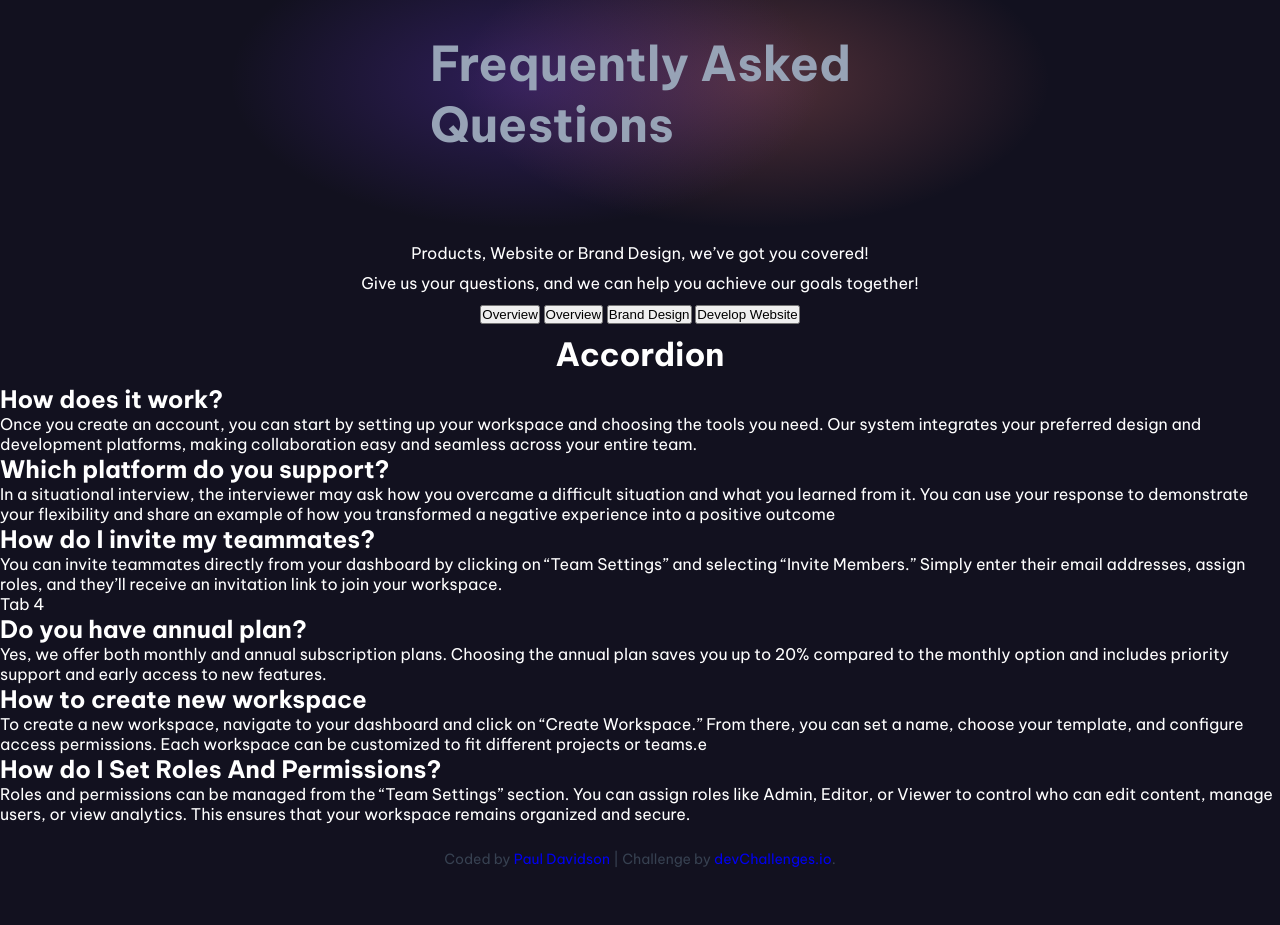
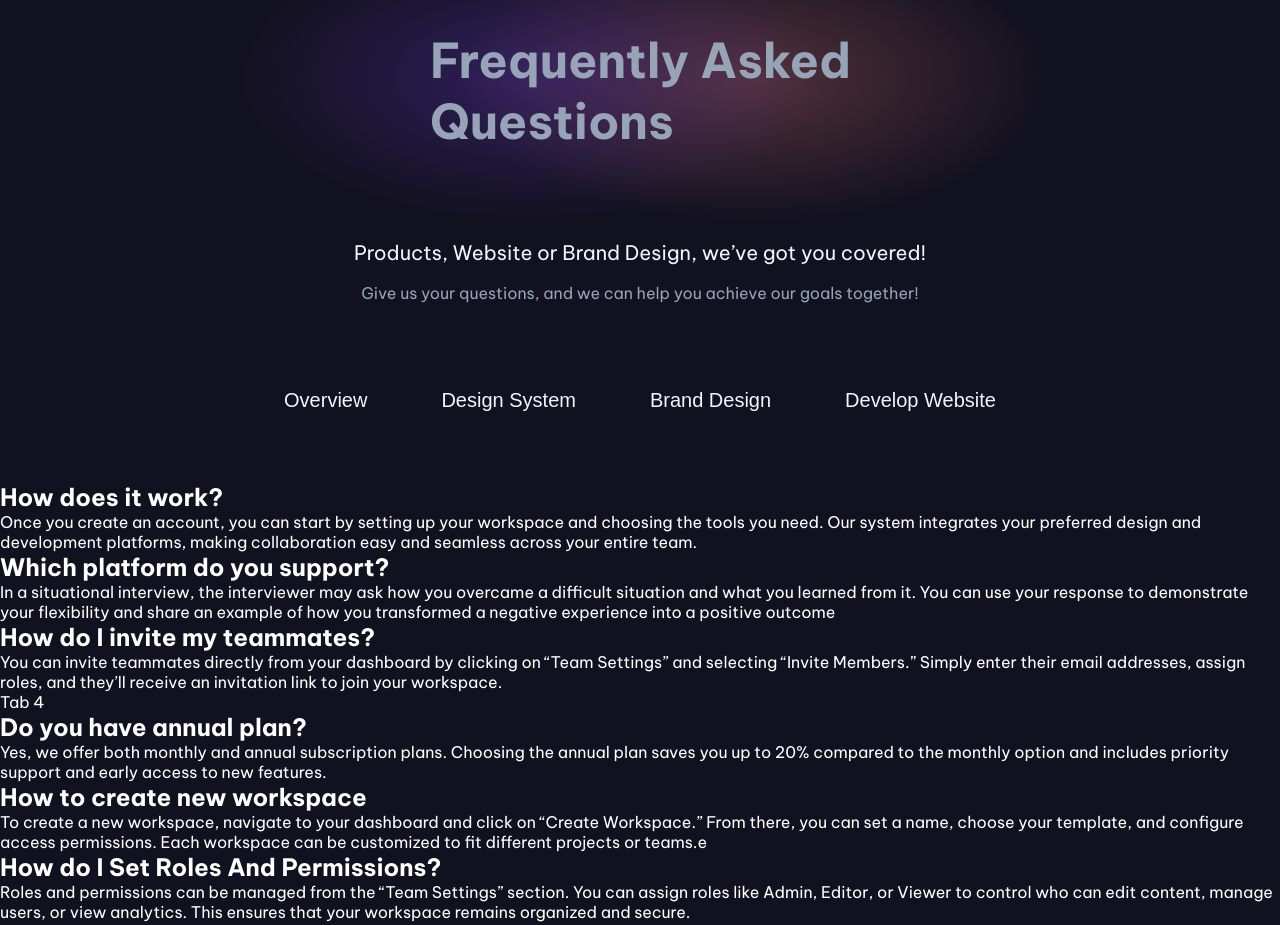
Before and after one commit to Pauljd1/faq, a plain HTML site: page index.html in a window 1280 px wide. Shown: the top 925 px of the page. Before the commit the page ends 868 px from the top, so only its background shows below. Drawn offline with Linux system fonts and the light colour scheme.

Commit message:
added further styling

```diff
--- a/index.html
+++ b/index.html
@@ -34,8 +34,8 @@
       <button class="tablinks" onclick="openCity(event, 'Overview')">
         Overview
       </button>
-      <button class="tablinks" onclick="openCity(event, 'Overview')">
-        Overview
+      <button class="tablinks" onclick="openCity(event, 'Design System')">
+        Design System
       </button>
       <button class="tablinks" onclick="openCity(event, 'Brand Design')">
         Brand Design
@@ -44,8 +44,6 @@
         Develop Website
       </button>
     </div>
-    <h1>Accordion</h1>
-
     <div>
       <div class="accordionItem">
         <h2 class="accordionTitle">How does it work?</h2>
--- a/styles.css
+++ b/styles.css
@@ -19,6 +19,7 @@ body {
 .heading {
   color: #97a3b6;
   position: relative;
+  margin-top: 6rem;
 }
 
 .heading__text {
@@ -27,6 +28,41 @@ body {
   margin-top: 100px;
   font-size: 3rem;
   width: 80%;
+}
+
+.sub-heading {
+  font-size: 1.25rem;
+  color: #f2f5f9;
+  margin-bottom: 0.5rem;
+}
+
+.sub-heading_p {
+  font-size: 1rem;
+  color: #97a3b6;
+  margin-bottom: 2rem;
+}
+
+.tab {
+  display: flex;
+  gap: 40px;
+  margin-bottom: 3rem;
+}
+
+button {
+  font-size: 1.25rem;
+  border: none;
+  border: 2px solid transparent;
+  background: none;
+  cursor: pointer;
+  margin-top: 2rem;
+  color: #f2f5f9;
+  padding: 10px 15px;
+}
+
+button:hover,
+button:focus {
+  background-color: #2a2936;
+  border-radius: 50px;
 }
 
 .author-info {
```
